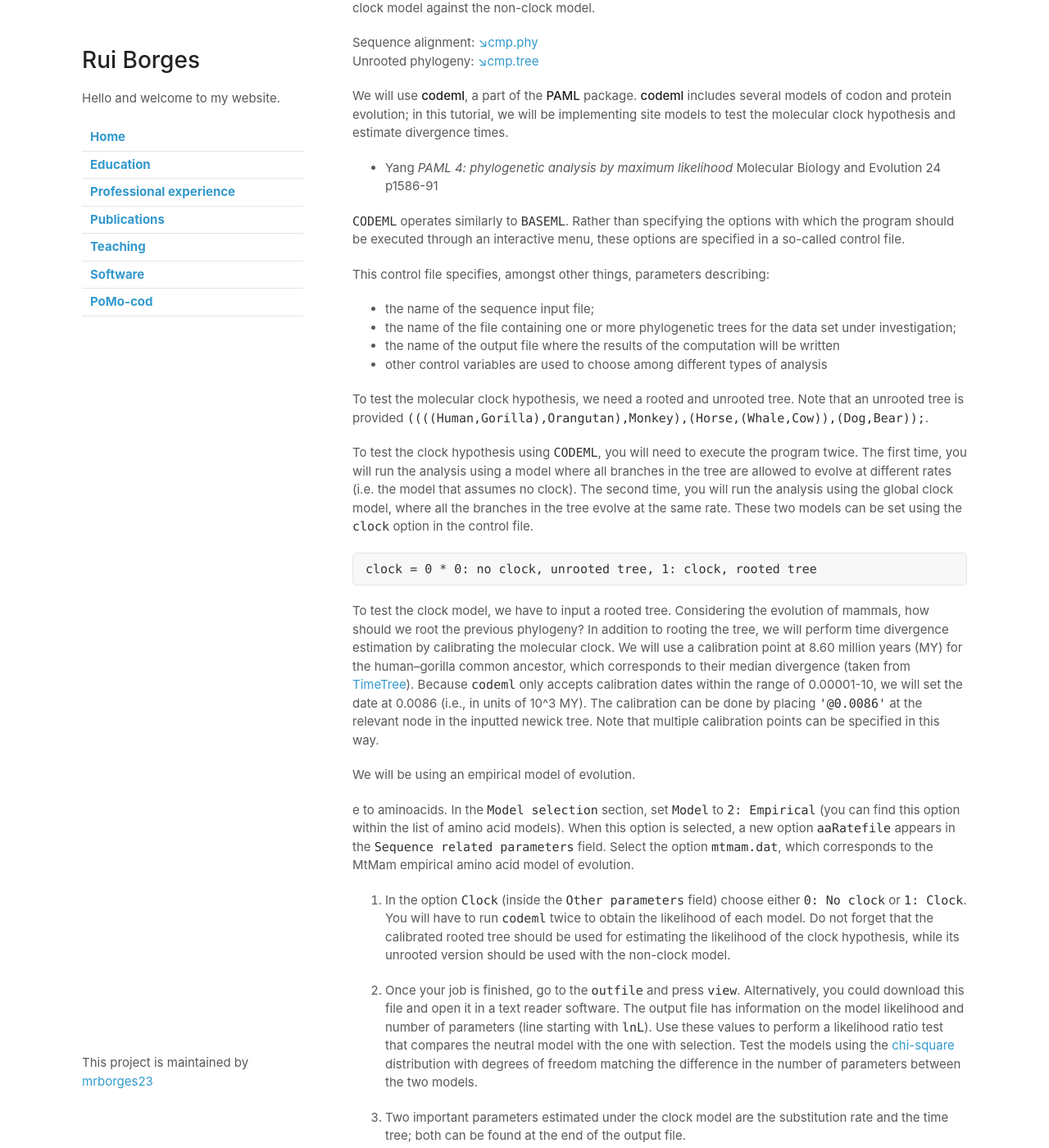
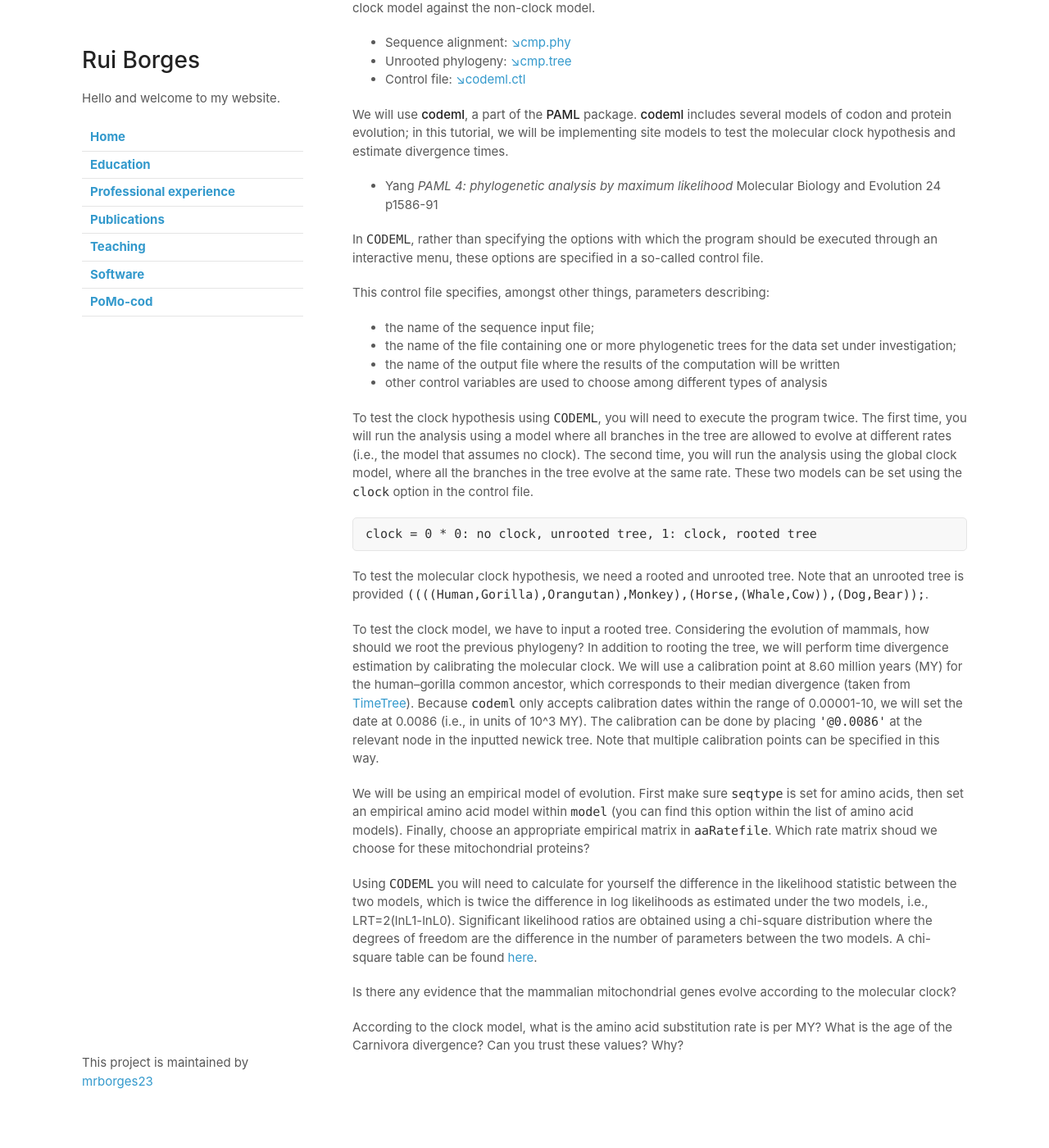
Before and after one commit to mrborges23/mypage.github.io, a Jekyll site: the page built from tutorial_4.md, in a window 1280 px wide and 1400 px high, scrolled down 194 px. Shown: the whole window at 82% size. Built offline with Jekyll 4.4.1, drawn with Linux system fonts in a browser that asks for light colours; our own code applies the rules of GitHub Pages for plain Markdown files; after the commit the page ends 1551 px from its top, so only the background shows below that.

Commit message:
molecular clock

````diff
--- a/tutorial_4.md
+++ b/tutorial_4.md
@@ -3,14 +3,15 @@
 
 In this tutorial, we will test the molecular clock hypothesis in a set of concatenated mitochondrial proteins. To place the problem in context, you will test the clock behavior of these sequences by comparing the clock model against the non-clock model.
 
-Sequence alignment: [&#8600;cmp.phy](/assets/lectures/cmp.phy)<br/>
-Unrooted phylogeny: [&#8600;cmp.tree](/assets/lectures/cmp.tree)
+* Sequence alignment: [&#8600;cmp.phy](/assets/lectures/cmp.phy)
+* Unrooted phylogeny: [&#8600;cmp.tree](/assets/lectures/cmp.tree)
+* Control file: [&#8600;codeml.ctl](/assets/lectures/codeml2.ctl)
 
 We will use **codeml**, a part of the **PAML** package. **codeml** includes several models of codon and protein evolution; in this tutorial, we will be implementing site models to test the molecular clock hypothesis and estimate divergence times.
 
 * Yang *PAML 4: phylogenetic analysis by maximum likelihood* Molecular Biology and Evolution 24 p1586-91
 
-`CODEML` operates similarly to `BASEML`. Rather than specifying the options with which the program should be executed through an interactive menu, these options are specified in a so-called control file.
+In `CODEML`, rather than specifying the options with which the program should be executed through an interactive menu, these options are specified in a so-called control file.
 
 This control file specifies, amongst other things, parameters describing:
 * the name of the sequence input file;
@@ -18,28 +19,19 @@ This control file specifies, amongst other things, parameters describing:
 * the name of the output file where the results of the computation will be written
 * other control variables are used to choose among different types of analysis
 
-To test the molecular clock hypothesis, we need a rooted and unrooted tree. Note that an unrooted tree is provided `((((Human,Gorilla),Orangutan),Monkey),(Horse,(Whale,Cow)),(Dog,Bear));`.
-
-To test the clock hypothesis using `CODEML`, you will need to execute the program twice. The first time, you will run the analysis using a model where all branches in the tree are allowed to evolve at different rates (i.e. the model that assumes no clock). The second time, you will run the analysis using the global clock model, where all the branches in the tree evolve at the same rate. These two models can be set using the `clock` option in the control file.
+To test the clock hypothesis using `CODEML`, you will need to execute the program twice. The first time, you will run the analysis using a model where all branches in the tree are allowed to evolve at different rates (i.e., the model that assumes no clock). The second time, you will run the analysis using the global clock model, where all the branches in the tree evolve at the same rate. These two models can be set using the `clock` option in the control file.
 
 ```
 clock = 0 * 0: no clock, unrooted tree, 1: clock, rooted tree
 ```
 
+To test the molecular clock hypothesis, we need a rooted and unrooted tree. Note that an unrooted tree is provided `((((Human,Gorilla),Orangutan),Monkey),(Horse,(Whale,Cow)),(Dog,Bear));`.
+
 To test the clock model, we have to input a rooted tree. Considering the evolution of mammals, how should we root the previous phylogeny? In addition to rooting the tree, we will perform time divergence estimation by calibrating the molecular clock. We will use a calibration point at 8.60 million years (MY) for the human–gorilla common ancestor, which corresponds to their median divergence (taken from [TimeTree](http://www.timetree.org/)). Because `codeml` only accepts calibration dates within the range of 0.00001-10, we will set the date at 0.0086 (i.e., in units of 10^3 MY). The calibration can be done by placing `'@0.0086'` at the relevant node in the inputted newick tree. Note that multiple calibration points can be specified in this way.
 
+We will be using an empirical model of evolution. First make sure `seqtype` is set for amino acids, then set an empirical amino acid model within `model` (you can find this option within the list of amino acid models). Finally, choose an appropriate empirical matrix in `aaRatefile`. Which rate matrix shoud we choose for these mitochondrial proteins?
 
-We will be using an empirical model of evolution.
-
-e to aminoacids. In the `Model selection` section, set `Model` to `2: Empirical` (you can find this option within the list of amino acid models). When this option is selected, a new option `aaRatefile` appears in the `Sequence related parameters` field. Select the option `mtmam.dat`, which corresponds to the MtMam empirical amino acid model of evolution.
-
-5. In the option `Clock` (inside the `Other parameters` field) choose either `0: No clock` or `1: Clock`. You will have to run `codeml` twice to obtain the likelihood of each model. Do not forget that the calibrated rooted tree should be used for estimating the likelihood of the clock hypothesis, while its unrooted version should be used with the non-clock model.
-
-
-7. Once your job is finished, go to the `outfile` and press `view`. Alternatively, you could download this file and open it in a text reader software. The output file has information on the model likelihood and number of parameters (line starting with `lnL`). Use these values to perform a likelihood ratio test that compares the neutral model with the one with selection. Test the models using the [chi-square](https://people.smp.uq.edu.au/YoniNazarathy/
-stat_models_B_course_spring_07/distributions/chisqtab.pdf) distribution with degrees of freedom matching the difference in the number of parameters between the two models.
-
-8. Two important parameters estimated under the clock model are the substitution rate and the time tree; both can be found at the end of the output file.
+Using `CODEML` you will need to calculate for yourself the difference in the likelihood statistic between the two models, which is twice the difference in log likelihoods as estimated under the two models, i.e., LRT=2(lnL1-lnL0). Significant likelihood ratios are obtained using a chi-square distribution where the degrees of freedom are the difference in the number of parameters between the two models. A chi-square table can be found [here](https://people.smp.uq.edu.au/YoniNazarathy/stat_models_B_course_spring_07/distributions/chisqtab.pdf).
 
 Is there any evidence that the mammalian mitochondrial genes evolve according to the molecular clock?
 
````
Also changed, not shown: assignment_4.md (+9 -9 lines), teaching.md (+2 -2 lines), tutorial_3.md (+5 -3 lines), 3 other files.
